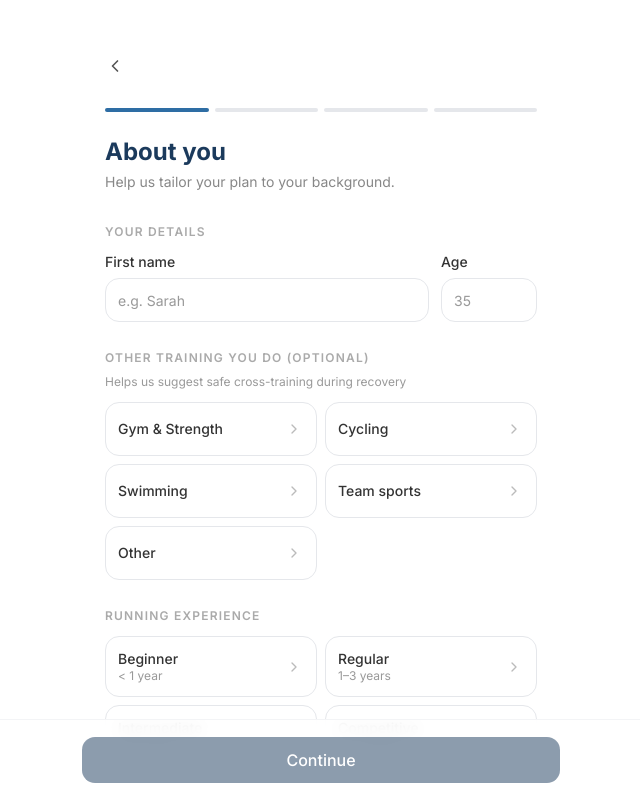
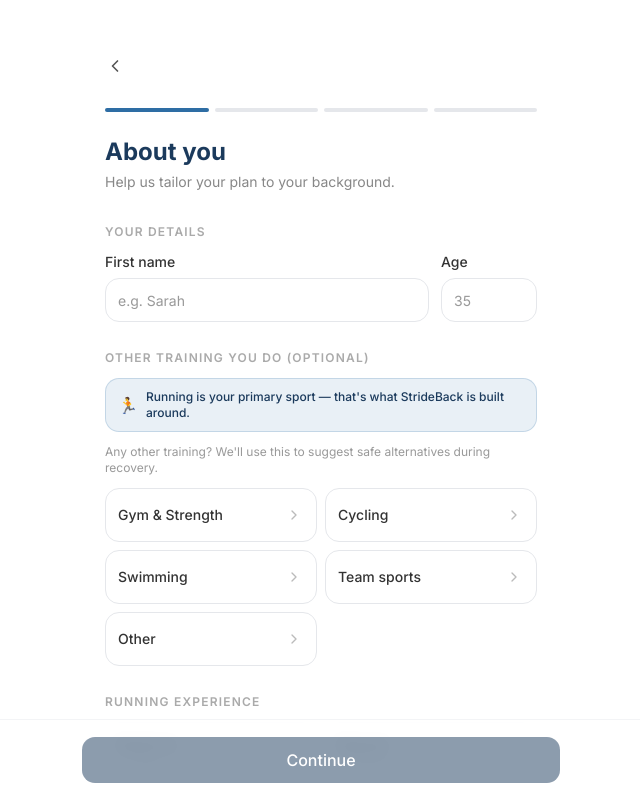
Before and after one commit to wynny12-arch/strideback, a Next.js app: page /onboarding/profile in a window 1280 px wide. Shown: the top 798 px of the page, without its empty margins (319-959 px from the left). Built offline with nearby package versions, Linux system fonts and the light colour scheme.

Commit message:
feat: add running-is-primary notice on profile page

```diff
--- a/app/onboarding/profile/page.tsx
+++ b/app/onboarding/profile/page.tsx
@@ -239,7 +239,11 @@ export default function ProfilePage() {
         </Section>
 
         <Section title="Other training you do (optional)">
-          <p className="text-xs text-[#555]/60 mb-3 -mt-1">Helps us suggest safe cross-training during recovery</p>
+          <div className="flex items-center gap-2 bg-sb-primary-mid/10 border border-sb-primary-mid/20 rounded-xl px-3 py-2.5 mb-3">
+            <span className="text-base">🏃</span>
+            <p className="text-xs text-sb-primary font-medium">Running is your primary sport — that&apos;s what StrideBack is built around.</p>
+          </div>
+          <p className="text-xs text-[#555]/60 mb-3">Any other training? We&apos;ll use this to suggest safe alternatives during recovery.</p>
           <MultiOptionGrid options={OTHER_ACTIVITY_OPTIONS} values={otherActivities} onChange={setOtherActivities} />
         </Section>
 
```
